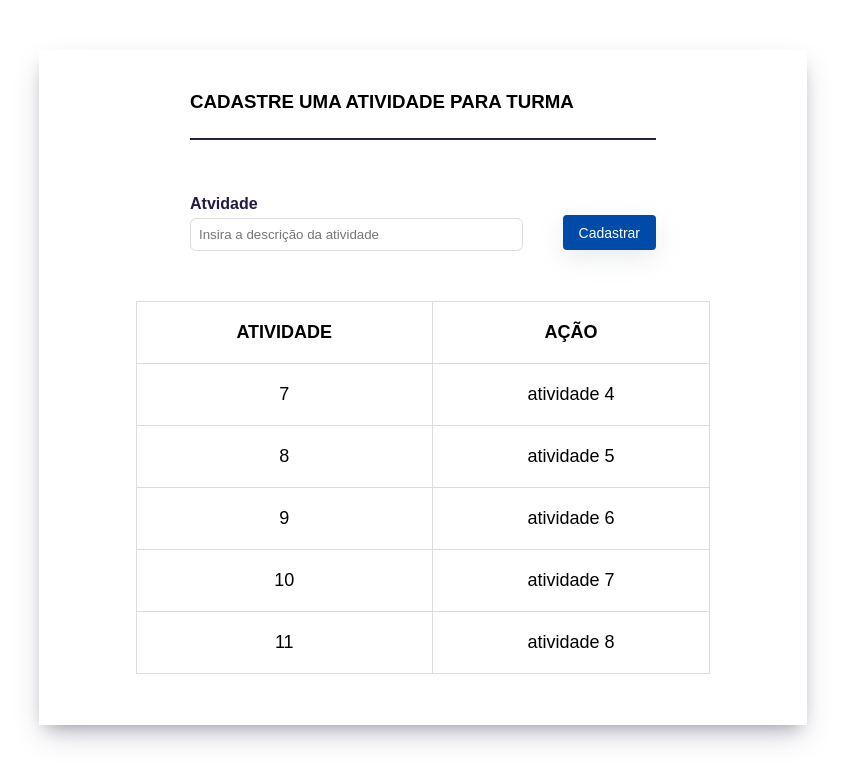
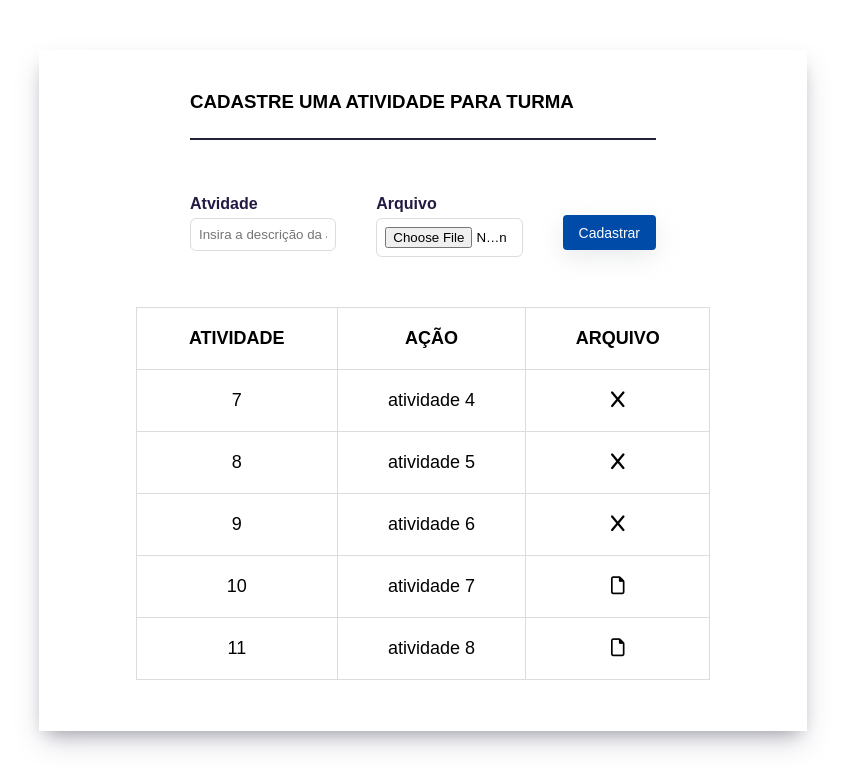
Before and after one commit to ssarahsant/projetoEscola_django, a Django app: page /cad_atividade/10 in a window 1280 px wide. Shown: the part 53-834 px from the top of the page, without its empty margins (217-1062 px from the left). Before the commit the page ends 797 px from the top, so only its background shows below. Run offline with Django 5.2, Linux system fonts and the light colour scheme; data comes from the database, SQL or seed files in the repository; both versions use the stored data as it was after the commit; some libraries are stand-ins or nearby versions.

Commit message:
Input de documentos no cadastro de atividades

```diff
--- a/Escola/App_Escola/models.py
+++ b/Escola/App_Escola/models.py
@@ -39,6 +39,7 @@ class Turma(models.Model):
 class Atividade(models.Model):
     nome_atividade = models.CharField(max_length=120)
     id_turma = models.ForeignKey(Turma, null=True, on_delete=models.CASCADE)
+    arquivo = models.FileField(upload_to='atividade_arquivos/', blank=True, null=True)
 
     def __str__(self):
         return self.nome_atividade
--- a/Escola/App_Escola/static/css/cadastro_atividade.css
+++ b/Escola/App_Escola/static/css/cadastro_atividade.css
@@ -1,4 +1,3 @@
-/* Reset CSS para zerar margens e definir uma fonte padrão */
 * {
     margin: 0;
     padding: 0;
@@ -6,53 +5,35 @@
     font-family: Arial, Helvetica, sans-serif;
 }
 
-/* body {
-    background-image: url('layered-peaks-haikei.svg');
-    background-size: cover;
-} */
-
-/* Estilo da barra de navegação */
 nav {
     background-color: #24272B;
     overflow: hidden;
     padding: 10px;
 }
 
-/* Estilo do título na barra de navegação */
 nav h2 {
     color: #ffffff;
-    /* Texto branco */
     float: left;
-    /* Alinha o título à esquerda dentro do elemento nav */
     margin: 0;
 }
 
-/* Estilo dos botões na barra de navegação */
 #login {
     float: right;
-    /* Alinha os botões à direita dentro do elemento nav */
     background-color: #ffffff;
-    /* Cor de fundo dos botões */
     color: #22223b;
-    /* Cor do texto nos botões */
     border: none;
     padding: 5px 15px;
-    /* Espaçamento interno dos botões */
     border-radius: 6px;
     margin-top: 5px;
     margin-left: 10px;
-    /* Espaçamento entre os botões */
     cursor: pointer;
-    /* Altera o cursor para indicar que os botões são clicáveis */
     text-decoration: none;
 }
 
 table {
     border-collapse: collapse;
     width: 75%;
-    /* Aumentando a largura da tabela para 95% */
     margin: 50px auto;
-    /* Centraliza a tabela na página */
     font-size: 18px;
 }
 
@@ -68,7 +49,6 @@ button {
     padding: 7px;
     border-radius: 6px;
 }
-
 
 #visualizar {
     background-color: #3E78B2;
@@ -90,19 +70,15 @@ button {
     padding: 20px;
 }
 
-/* Estilo da div de cadastro */
 .cadastro {
     display: flex;
     flex-direction: column;
     align-items: left;
-    /* Alinha os itens verticalmente ao centro */
     margin-top: 40px;
     gap: 25px;
-    /* Espaça os itens da div de forma igual*/
     padding-right: 150px;
     padding-left: 150px;
 }
-
 
 .linha {
     border-top: 2px solid #22223b;
@@ -111,49 +87,35 @@ button {
 
 .sistema {
     width: 60%;
-    /* Aumentando a largura da tabela */
     margin: 50px auto;
-    /* Centraliza a tabela na página */
-    ;
     box-shadow: rgba(50, 50, 93, 0.25) 0px 13px 27px -5px, rgba(0, 0, 0, 0.3) 0px 8px 16px -8px;
     padding: 1px;
 }
 
-/* CADASTRO TURMA */
-
-h1,
-h4 {
+h1, h4 {
     color: #231942;
     margin-top: 30px;
-}
-
-.login #item {
-    align-items: center;
-}
-
-.error-message {
-    color: red;
 }
 
 .input-cadastro {
     display: flex;
     gap: 40px;
-    /* Espaçamento entre os inputs */
 }
 
-.input-turma {
-    flex: 1;
-    /* Ocupa todo o espaço disponível */
+.input-turma,
+.acoes {
+    display: inline-block;
+    width: 45%;
 }
 
-.input-turma h4 {
+.input-turma h4,
+.acoes h4 {
     margin-bottom: 5px;
-    /* Ajuste opcional */
 }
 
-.input-turma input {
+.input-turma input,
+.acoes input {
     width: 100%;
-    /* Ocupa todo o espaço disponível no input-turma */
     padding: 8px;
     border-radius: 6px;
     border: 1px solid gainsboro;
@@ -161,9 +123,7 @@ h4 {
 
 #cadastro-button {
     padding: 8px 16px;
-    /* Reduzindo o padding */
     border-radius: 4px;
-    /* Ajustando o raio da borda */
     background-color: #004BA8;
     color: #ffffff;
     border: none;
--- a/Escola/App_Escola/templates/cadastro_atividade.html
+++ b/Escola/App_Escola/templates/cadastro_atividade.html
@@ -7,6 +7,8 @@
     <meta charset="UTF-8">
     <title>Home</title>
     <link rel="stylesheet" href="{%static 'css/cadastro_atividade.css'%}">
+    <script src="https://kit.fontawesome.com/cf0f7af951.js" crossorigin="anonymous"></script>
+
 
 </head>
 
@@ -25,24 +27,24 @@
             <h3>CADASTRE UMA ATIVIDADE PARA TURMA</h3>
 
             <div class="linha"></div>
-
-            <div class="acoes">
-                <form action="{% url 'cad_atividade' id_turma=turma_id %}" method="POST">
+                <form enctype="multipart/form-data" action="{% url 'cad_atividade' id_turma=turma_id %}" method="POST">
                     {% csrf_token %}
                     <div class="input-cadastro">
                         <div class="input-turma">
                             <h4>Atvidade</h4>
                             <input id="item" type="text" name="descricao" placeholder="Insira a descrição da atividade">
-                            <input type="hidden" name="id_turma" id="turma_id" value="{{turma_id}}">
+                        </div>
+                            <div class="acoes">
+                                <h4>Arquivo</h4>
+                                <input type="file" name="arquivo" id="arquivo" value="Caminho arquivo">
                         </div>
                         <button id="cadastro-button" type="submit">Cadastrar</button>
                     </div>
+                    <input type="hidden" name="id_turma" id="turma_id" value="{{turma_id}}">
                     <div class="welcome-message">
                         <!-- Mensagem de erro será inserida aqui -->
                     </div>
                 </form>
-            </div>
-
         </div>
 
         {% if atividades_turma %}
@@ -52,6 +54,7 @@
                 <tr>
                     <th> ATIVIDADE </th>
                     <th> AÇÃO </th>
+                    <th> ARQUIVO </th>
                 </tr>
 
                 {% for atividade in atividades_turma %}
@@ -61,6 +64,14 @@
 
                         <td>
                             <p> {{atividade.nome_atividade}} </p>
+                        </td>
+
+                        <td>
+                            {% if atividade.arquivo %}
+                            <i class="fa-regular fa-file"></i>
+                            {% else %}
+                            <i class="fa-solid fa-x"></i>
+                            {% endif %}
                         </td>
 
                     </tr>
--- a/Escola/App_Escola/templates/login.html
+++ b/Escola/App_Escola/templates/login.html
@@ -34,7 +34,7 @@
             <input id="senha" type="password" name="senha" placeholder="Insira sua senha" required>
 
             <div class="error-message">
-                <!-- Mensagem de erro será inserida aqui -->
+                {{error_message}}
             </div>
 
             <button id="item" type="submit">ENTRAR</button>
--- a/Escola/App_Escola/views.py
+++ b/Escola/App_Escola/views.py
@@ -105,8 +105,9 @@ def enviar_login(request):
                 })
 
             else:
-                messages.info(request, 'Uusário ou senha incorreta. Tente novamente.')
-                return render(request, 'login.html')
+                return render(request, "login.html", {
+                    "error_message": "Usuário ou senha incorretos. Tente novamente!"
+                })
 
 
         # messages.info(request, "Olá " + email + ", seja bem-vindo! Percebemos que você é novo por aqui. Complete o seu cadastro.")
@@ -199,6 +200,7 @@ def excluir_turma(request, id_turma):
 def cad_atividade(request, id_turma):
     turma = Turma.objects.get(pk=id_turma)
     atividades_turma = Atividade.objects.filter(id_turma_id=id_turma)
+    arquivo = request.FILES.get('arquivo')
     # se o metodo for post ()
     if request.method == 'POST':
         descricao = request.POST["descricao"]
@@ -206,7 +208,10 @@ def cad_atividade(request, id_turma):
 
         # atomicidade, executa somente se der tudo certo
         with transaction.atomic():
-            grava_atividade = Atividade(nome_atividade=descricao, id_turma=turma)
+            grava_atividade = Atividade(
+                nome_atividade=descricao, id_turma=turma,
+                arquivo = arquivo  # acho que é aqui
+        )
             grava_atividade.save()
 
         atividades_turma = Atividade.objects.filter(id_turma_id = id_turma)
```
Also changed, not shown: Escola/App_Escola/migrations/0004_atividade_arquivo.py (added), Escola/atividade_arquivos/MicrosoftTeams-image.png (added), Escola/atividade_arquivos/MicrosoftTeams-image_1.png (added), Escola/db.sqlite3, 1 other file.
